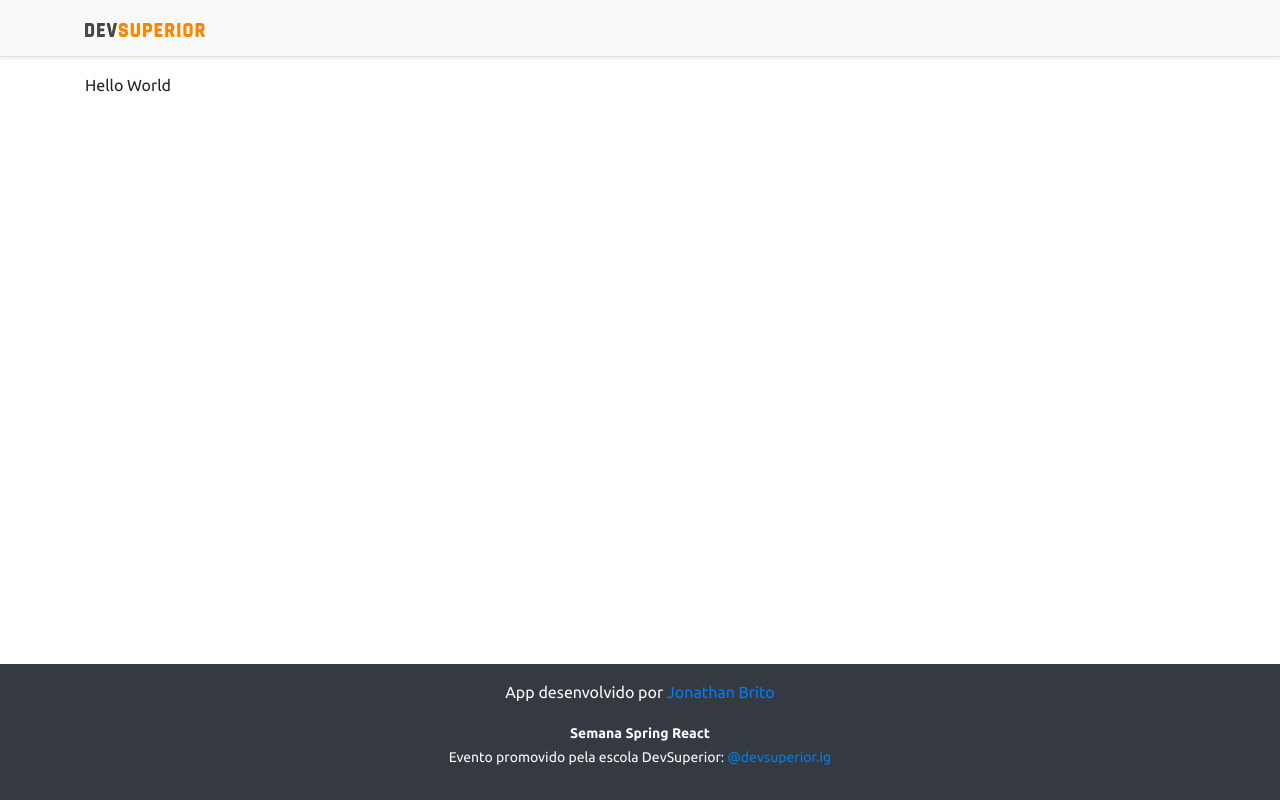
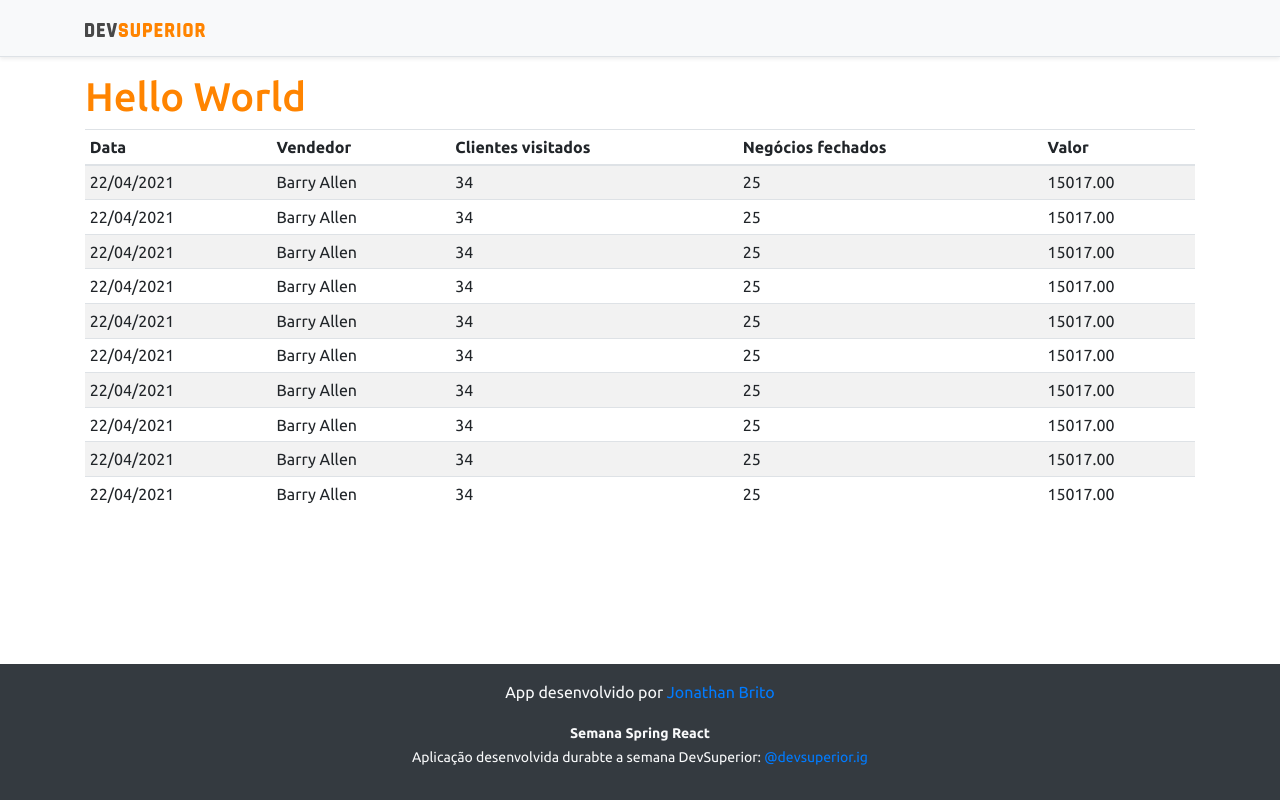
Before and after one commit to Jonathan-Brito/project-java-react-sds3, a React (Create React App) app in the folder frontend/: page / in a window 1280 px wide. Built offline with nearby package versions, Linux system fonts and the light colour scheme.

Commit message:
Basic static components

```diff
--- a/frontend/src/App.tsx
+++ b/frontend/src/App.tsx
@@ -1,16 +1,17 @@
+import DataTable from "components/DataTable";
 import Footer from "components/Footer";
 import NavBar from "components/NavBar";
 
 function App() {
   return (
     <>
-      <NavBar></NavBar>
+      <NavBar />
       <div className="container">
-          <div>Hello World</div>
+          <h1 className="text-primary">Hello World</h1>
 
-
+      <DataTable />
       </div>
-      <Footer></Footer>
+      <Footer />
     </>
   );
 }
--- /dev/null
+++ b/frontend/src/components/DataTable/index.tsx
@@ -0,0 +1,91 @@
+const DataTable = () => {
+    return (
+        <div className="table-responsive">
+            <table className="table table-striped table-sm">
+                <thead>
+                    <tr>
+                        <th>Data</th>
+                        <th>Vendedor</th>
+                        <th>Clientes visitados</th>
+                        <th>Negócios fechados</th>
+                        <th>Valor</th>
+                    </tr>
+                </thead>
+                <tbody>
+                    <tr>
+                        <td>22/04/2021</td>
+                        <td>Barry Allen</td>
+                        <td>34</td>
+                        <td>25</td>
+                        <td>15017.00</td>
+                    </tr>
+                    <tr>
+                        <td>22/04/2021</td>
+                        <td>Barry Allen</td>
+                        <td>34</td>
+                        <td>25</td>
+                        <td>15017.00</td>
+                    </tr>
+                    <tr>
+                        <td>22/04/2021</td>
+                        <td>Barry Allen</td>
+                        <td>34</td>
+                        <td>25</td>
+                        <td>15017.00</td>
+                    </tr>
+                    <tr>
+                        <td>22/04/2021</td>
+                        <td>Barry Allen</td>
+                        <td>34</td>
+                        <td>25</td>
+                        <td>15017.00</td>
+                    </tr>
+                    <tr>
+                        <td>22/04/2021</td>
+                        <td>Barry Allen</td>
+                        <td>34</td>
+                        <td>25</td>
+                        <td>15017.00</td>
+                    </tr>
+                    <tr>
+                        <td>22/04/2021</td>
+                        <td>Barry Allen</td>
+                        <td>34</td>
+                        <td>25</td>
+                        <td>15017.00</td>
+                    </tr>
+                    <tr>
+                        <td>22/04/2021</td>
+                        <td>Barry Allen</td>
+                        <td>34</td>
+                        <td>25</td>
+                        <td>15017.00</td>
+                    </tr>
+                    <tr>
+                        <td>22/04/2021</td>
+                        <td>Barry Allen</td>
+                        <td>34</td>
+                        <td>25</td>
+                        <td>15017.00</td>
+                    </tr>
+                    <tr>
+                        <td>22/04/2021</td>
+                        <td>Barry Allen</td>
+                        <td>34</td>
+                        <td>25</td>
+                        <td>15017.00</td>
+                    </tr>
+                    <tr>
+                        <td>22/04/2021</td>
+                        <td>Barry Allen</td>
+                        <td>34</td>
+                        <td>25</td>
+                        <td>15017.00</td>
+                    </tr>
+                </tbody>
+            </table>
+        </div>
+    );
+  }
+
+  export default DataTable;
--- a/frontend/src/components/Footer/index.tsx
+++ b/frontend/src/components/Footer/index.tsx
@@ -4,7 +4,7 @@ const Footer = () => {
             <div className="container">
                 <p className="text-light">App desenvolvido por <a href="https://github.com/devjonathanbrito" target="_blank" rel="noreferrer">Jonathan Brito</a></p>
                 <p className="text-light"><small><strong>Semana Spring React</strong><br/>
-                Evento promovido pela escola DevSuperior: <a href="https://instagram.com/devsuperior.ig" target="_blank" rel="noreferrer">@devsuperior.ig</a></small></p>
+                Aplicação desenvolvida durabte a semana DevSuperior: <a href="https://www.linkedin.com/in/jonathan-brito-803960193/" target="_blank" rel="noreferrer">@devsuperior.ig</a></small></p>
             </div>
         </footer>
     );
```
